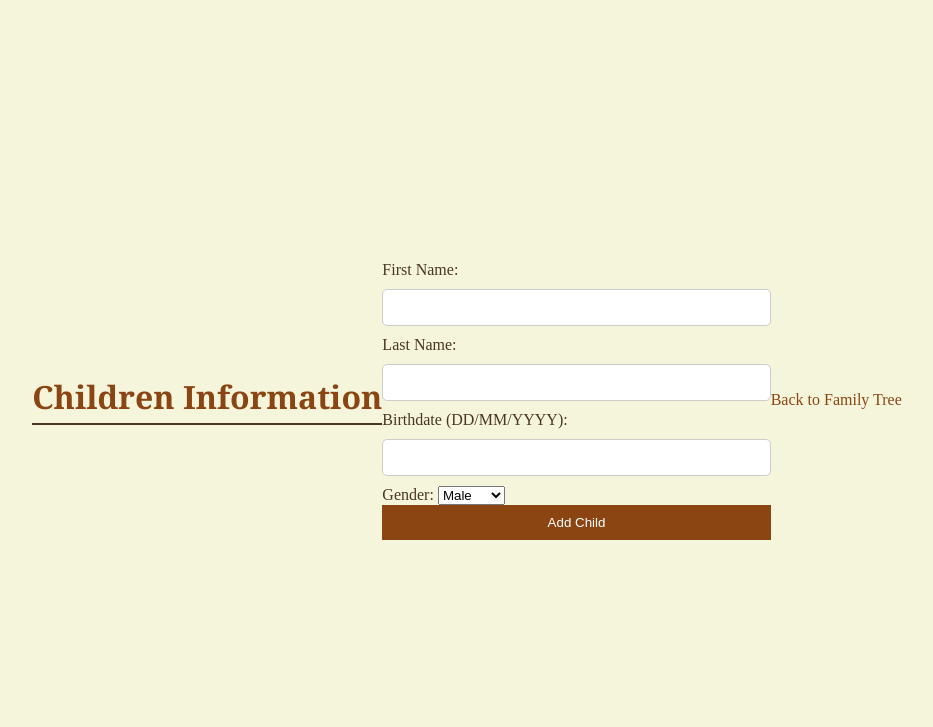
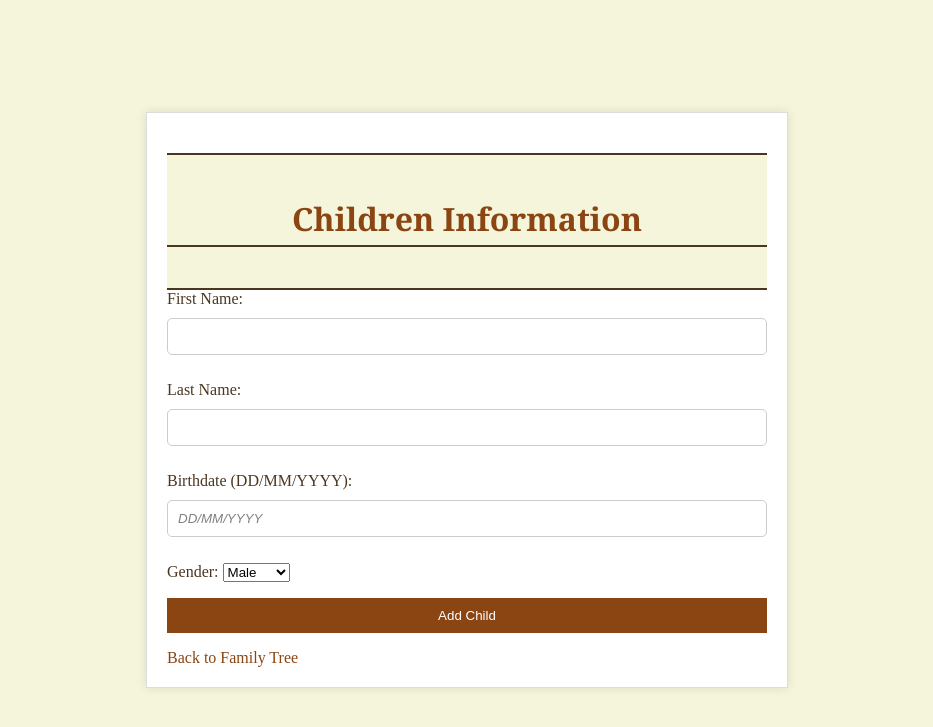
Before and after one commit to RedvisT/Family-Tree, a Flask app: page /children in a window 1280 px wide. Shown: the top 727 px of the page, without its empty margins (173-1106 px from the left). Run offline with Flask 3, Linux system fonts and the light colour scheme; the visitor is signed in with stand-in values (Sample User, id 1).

Commit message:
Updating children UI

```diff
--- a/static/script/script.js
+++ b/static/script/script.js
@@ -1,11 +1,4 @@
 document.addEventListener('DOMContentLoaded', () => {
-    let currentPage = 1;
-    const totalPages = 4;
-
-    const homeButton = document.getElementById('homeButton');
-    const backButton = document.getElementById('backButton');
-    const nextButton = document.getElementById('nextButton');
-    const pages = document.querySelectorAll('.page');
 
     // Function to show the current page
     function showPage(pageNumber) {
--- a/templates/children.html
+++ b/templates/children.html
@@ -5,28 +5,35 @@
     <meta name="viewport" content="width=device-width, initial-scale=1.0">
     <title>Children Information</title>
     <link rel="stylesheet" href="{{ url_for('static', filename='css/styles.css') }}?v={{ time.time() }}">
+    <script defer src="{{ url_for('static', filename='script/script.js') }}"></script>
 
 </head>
 <body>
+    <div class="container">
+        <header class="header">
             <h1>Children Information</h1>
+        </header>
         <form action="/add_child" method="POST">
             <label for="first_name">First Name:</label>
             <input type="text" id="first_name" name="first_name" required>
-        <br>
+            <div style="margin-top: 1rem;"></div>
             <label for="last_name">Last Name:</label>
             <input type="text" id="last_name" name="last_name" required>
-        <br>
+            <div style="margin-top: 1rem;"></div>
             <label for="birthdate">Birthdate (DD/MM/YYYY):</label>
-        <input type="text" id="birthdate" name="birthdate" required>
-        <br>
+                <input type="text" id="birthdate" name="birthdate" required pattern="\d{2}/\d{2}/\d{4}" placeholder="DD/MM/YYYY" value="{{ birthdate if birthdate else '' }}" oninput="clearErrorMessage()">
+            <div style="margin-top: 1rem;"></div>
             <label for="gender">Gender:</label>
             <select id="gender" name="gender">
                 <option value="Male">Male</option>
                 <option value="Female">Female</option>
             </select>
-        <br>
+            <div style="margin-top: 1rem;"></div>
+
             <button type="submit">Add Child</button>
+            <div style="margin-top: 1rem;"></div>
+            <a href="/family_tree">Back to Family Tree</a>
         </form>
-    <a href="/family_tree">Back to Family Tree</a>
+    </div>
 </body>
 </html>
--- a/templates/family_tree.html
+++ b/templates/family_tree.html
@@ -19,12 +19,8 @@
 
         <div class="controls">
             <a href="{{ url_for('family_home') }}" id="returnButton">Return to Index</a>
+            <a href="{{ url_for('children') }}" class="custom-button">Add Children</a>
         </div>
-
-        <a href="/children">
-            <button>Add Children</button>
-        </a>
-
 
 
         <footer class="footer">
```
Lines whose indentation alone changed are shown as unchanged.
